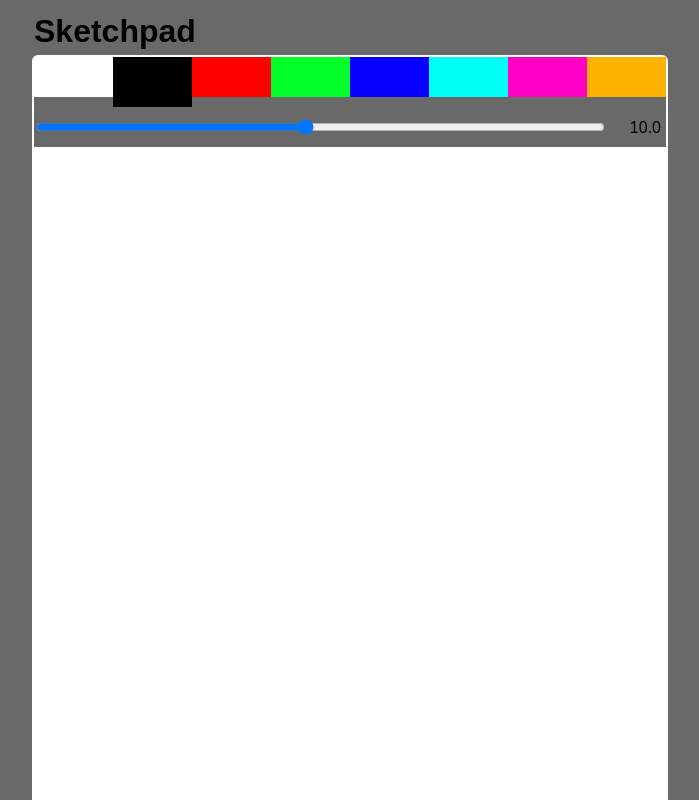
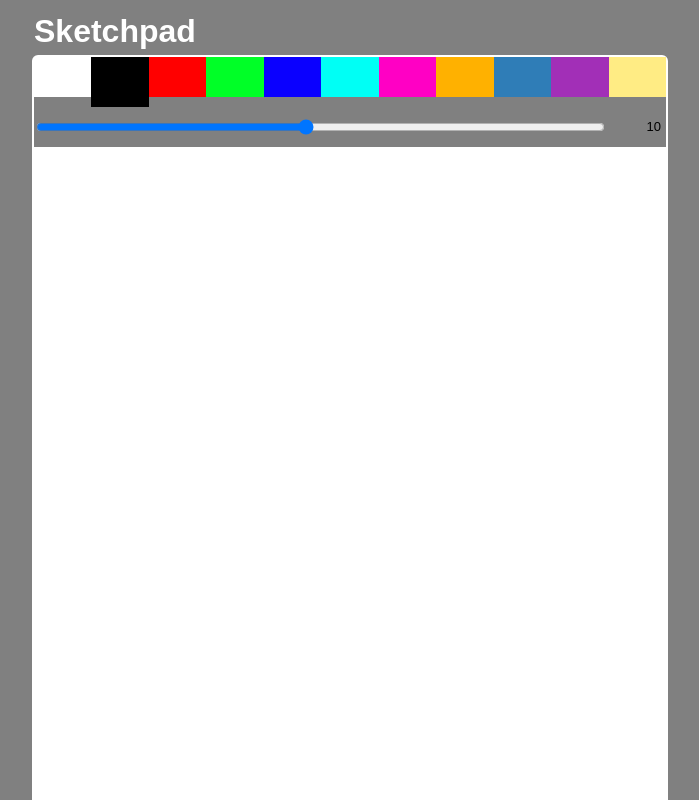
Before and after one commit to pawelpel/js-sketchpad, a plain HTML site: page index.html in a window 1280 px wide. Shown: the top 800 px of the page, without its empty margins (290-989 px from the left). Drawn offline with Linux system fonts and the light colour scheme.

Commit message:
style tweak, add title animation

```diff
--- a/index.html
+++ b/index.html
@@ -2,6 +2,8 @@
 <html lang="pl">
     <head>
         <meta charset="utf-8">
+
+        <title>Sketchpad</title>
 
         <link type="text/css" href="style.css" rel="stylesheet">
 
@@ -23,12 +25,15 @@
                 <div class="color" data-color="#00fff5"></div>
                 <div class="color" data-color="#ff00c4"></div>
                 <div class="color" data-color="#ffb100"></div>
+                <div class="color" data-color="#2f7db7"></div>
+                <div class="color" data-color="#a22fb7"></div>
+                <div class="color" data-color="#ffec84"></div>
             </div>
 
 
             <div id="range-input">
                 <input type="range" step="0.1" min="1" max="20" value="10">
-                <output id="range-value">10.0</output>
+                <output id="range-value">10</output>
 
             <div id="canvas-box" class="radious">
                 <canvas></canvas>
--- a/script.js
+++ b/script.js
@@ -1,4 +1,20 @@
 document.addEventListener('DOMContentLoaded', function(){
+
+
+    // Title animation
+
+    var title = document.querySelector('title');
+    var tmp = title.textContent;
+    var counter = 0;
+    setInterval(function(){
+        title.textContent = tmp.slice(counter) + " " + tmp.slice(0, counter);
+        counter += 1;
+        if(counter > tmp.length + 1){
+            counter = 0;
+        }
+    }, 500)
+
+
 
     var changeToArray = function(notArray){
         return [].slice.call(notArray);
--- a/style.css
+++ b/style.css
@@ -1,9 +1,10 @@
 body {
-    background-color: dimgray;
+    background-color: rgb(128, 128, 128);
     font-family: sans-serif;
 }
 
 h1 {
+    color: #ffffff;
     padding: 5px;
     display: block;
     margin: 0 auto;
@@ -51,6 +52,8 @@ input[type=range] {
     --moz-box-sizing: border-box;
     box-sizing: border-box;
 
+    font-size: 13px;
+
     margin: 12px 5px 0px 2px;
     display: block;
     float: right;
```
